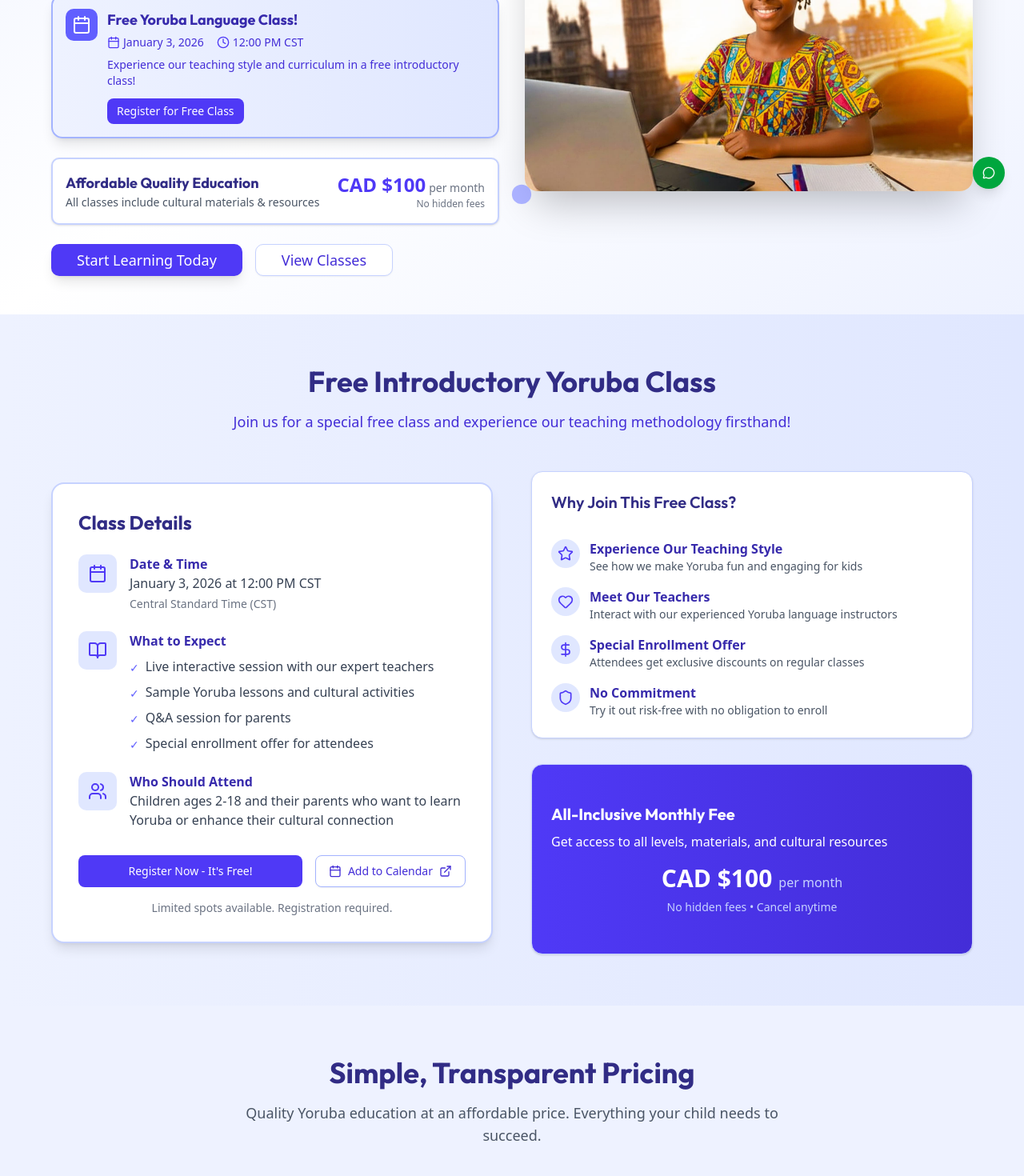
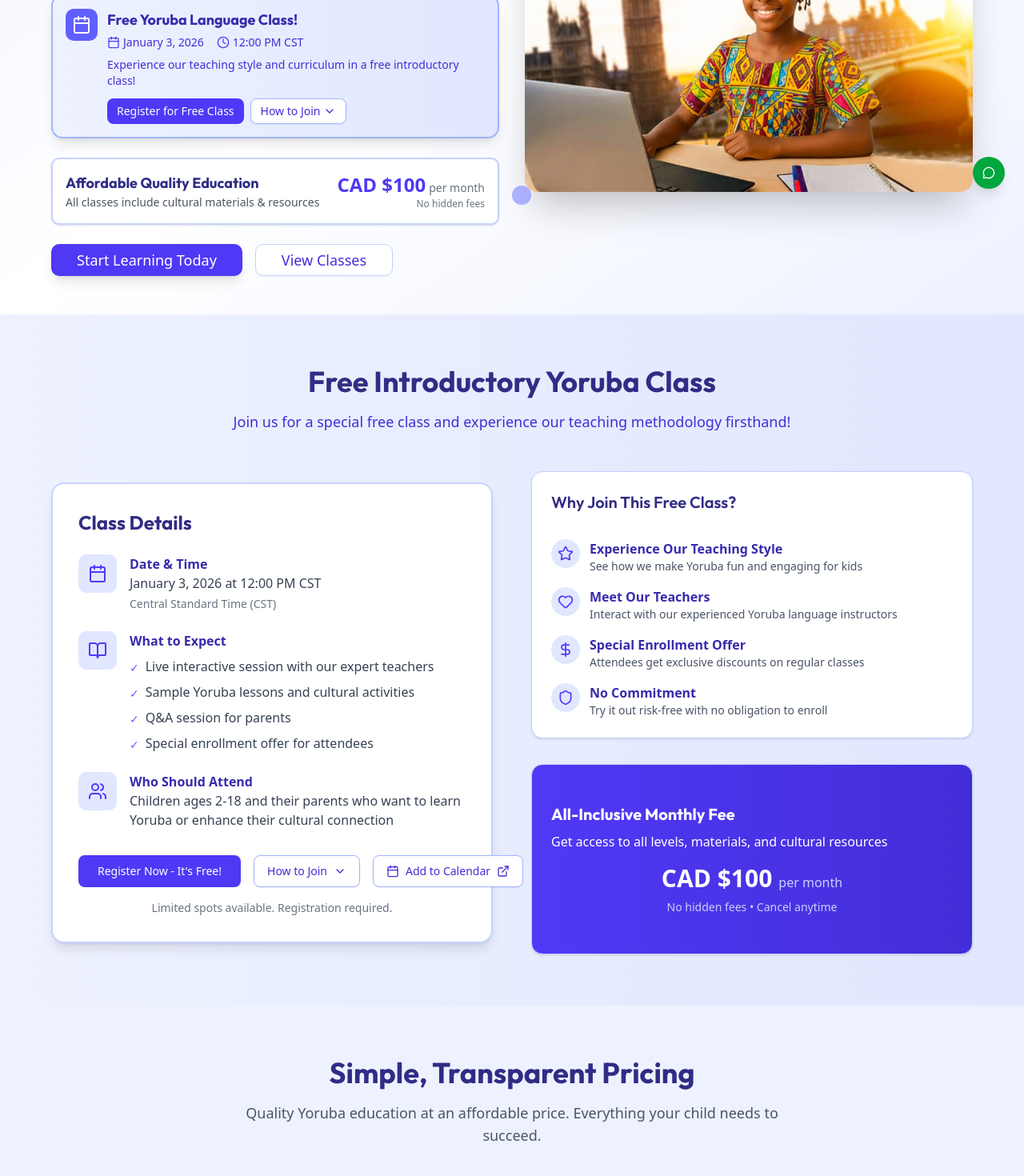
Before and after one commit to Lamidev/Roote-Ancestral-Learning-Hub, a React (Vite) app in the folder Client/: page / in a window 1280 px wide. Shown: the part 540-2010 px from the top of the page at 80% size. Built offline with nearby package versions, Linux system fonts and the light colour scheme.

Commit message:
made changes again

```diff
--- /dev/null
+++ b/Client/src/components/layoutView/OnboardingSteps.jsx
@@ -0,0 +1,157 @@
+import React from 'react';
+import { motion } from 'framer-motion';
+import { Card, CardContent } from '@/components/ui/card';
+import { ClipboardCheck, FileText, Mail, Smartphone, Key, Users } from 'lucide-react';
+
+const OnboardingSteps = () => {
+  const steps = [
+    {
+      number: 1,
+      icon: ClipboardCheck,
+      title: "Register & Take Assessment",
+      description: "Fill the admission form and complete our 8-question placement test",
+      details: ["Provide name and email", "Complete placement assessment", "Get instant level determination"]
+    },
+    {
+      number: 2,
+      icon: FileText,
+      title: "Receive Your Score & Level",
+      description: "Get placed in Beginner, Middle, or Advanced based on your assessment score",
+      details: ["Personalized level assignment", "Based on 8-question assessment", "Tailored learning path"]
+    },
+    {
+      number: 3,
+      icon: Mail,
+      title: "Check Your Email",
+      description: "Receive welcome email with assessment score and access codes",
+      details: ["Assessment results", "Institute code", "Course ID"]
+    },
+    {
+      number: 4,
+      icon: Smartphone,
+      title: "Download Learning Hub App",
+      description: "Get the Roote Ancestral learning hub app on your device",
+      details: ["Available on all devices", "Same email registration", "Easy setup process"]
+    },
+    {
+      number: 5,
+      icon: Key,
+      title: "Enter Access Codes",
+      description: "Use the Institute code and Course ID from your email",
+      details: ["Enter Institute code", "Enter Course ID", "Use same email address"]
+    },
+    {
+      number: 6,
+      icon: Users,
+      title: "Access Your Class",
+      description: "Start learning Yoruba for only CAD $100/month",
+      details: ["Join your assigned level", "All materials included", "Begin cultural journey"]
+    }
+  ];
+
+  return (
+    <section id="onboarding-steps" className="py-12 sm:py-16 px-4 bg-white">
+      <div className="container mx-auto max-w-6xl">
+        <motion.div
+          initial={{ opacity: 0, y: 20 }}
+          whileInView={{ opacity: 1, y: 0 }}
+          transition={{ duration: 0.6 }}
+          viewport={{ once: true }}
+          className="text-center mb-8 sm:mb-12"
+        >
+          <h2 className="text-2xl sm:text-3xl md:text-4xl font-bold text-indigo-900 mb-4 font-outfit">
+            Simple Onboarding Process
+          </h2>
+          <p className="text-base sm:text-lg text-gray-600 max-w-3xl mx-auto px-4">
+            Get started with Roote Ancestral in just 6 easy steps
+          </p>
+        </motion.div>
+
+        <div className="grid md:grid-cols-2 lg:grid-cols-3 gap-6 mb-8">
+          {steps.map((step, index) => (
+            <motion.div
+              key={step.number}
+              initial={{ opacity: 0, y: 20 }}
+              whileInView={{ opacity: 1, y: 0 }}
+              transition={{ duration: 0.5, delay: index * 0.1 }}
+              viewport={{ once: true }}
+            >
+              <Card className="h-full border-indigo-100 hover:border-indigo-300 transition-all duration-300 hover:shadow-lg">
+                <CardContent className="p-6 h-full flex flex-col">
+                  <div className="flex items-start gap-4">
+                    <div className="flex-shrink-0">
+                      <div className="w-12 h-12 rounded-full bg-linear-to-r from-indigo-500 to-indigo-600 flex items-center justify-center">
+                        <step.icon className="w-6 h-6 text-white" />
+                      </div>
+                      <div className="mt-2 text-center">
+                        <span className="text-xs font-semibold text-indigo-600 bg-indigo-50 px-2 py-1 rounded-full">
+                          Step {step.number}
+                        </span>
+                      </div>
+                    </div>
+                    <div className="flex-1">
+                      <h3 className="text-lg font-bold text-indigo-900 mb-2 font-outfit">
+                        {step.title}
+                      </h3>
+                      <p className="text-gray-700 mb-3 text-sm">
+                        {step.description}
+                      </p>
+                      <ul className="space-y-1">
+                        {step.details.map((detail, i) => (
+                          <li key={i} className="flex items-center gap-2 text-xs text-gray-600">
+                            <span className="text-indigo-500 text-xs">✓</span>
+                            {detail}
+                          </li>
+                        ))}
+                      </ul>
+                    </div>
+                  </div>
+                </CardContent>
+              </Card>
+            </motion.div>
+          ))}
+        </div>
+
+        <motion.div
+          initial={{ opacity: 0, y: 20 }}
+          whileInView={{ opacity: 1, y: 0 }}
+          transition={{ duration: 0.6, delay: 0.6 }}
+          viewport={{ once: true }}
+          className="text-center"
+        >
+          <div className="bg-linear-to-r from-indigo-50 to-indigo-100 rounded-2xl p-6 sm:p-8 max-w-3xl mx-auto border-2 border-indigo-200">
+            <h3 className="text-xl sm:text-2xl font-bold text-indigo-900 mb-4 font-outfit">
+              Ready to Begin Your Yoruba Journey?
+            </h3>
+            <p className="text-gray-700 mb-6 max-w-2xl mx-auto">
+              Start with our free class on January 3, 2026 or enroll directly to begin learning immediately
+            </p>
+            <div className="flex flex-col sm:flex-row gap-4 justify-center">
+              <motion.a
+                href="/admission"
+                whileHover={{ scale: 1.05 }}
+                whileTap={{ scale: 0.95 }}
+                className="bg-indigo-600 hover:bg-indigo-700 text-white px-6 py-3 rounded-lg font-semibold transition-all duration-300 text-center"
+              >
+                Register for Free Class
+              </motion.a>
+              <motion.a
+                href="/admission"
+                whileHover={{ scale: 1.05 }}
+                whileTap={{ scale: 0.95 }}
+                className="border-2 border-indigo-300 text-indigo-700 hover:bg-indigo-50 px-6 py-3 rounded-lg font-semibold transition-all duration-300 text-center"
+              >
+                Start Learning Today
+              </motion.a>
+            </div>
+            <p className="text-sm text-gray-500 mt-4">
+              Complete onboarding for only <span className="font-bold text-indigo-600">CAD $100/month</span>
+            </p>
+          </div>
+        </motion.div>
+      </div>
+    </section>
+  );
+};
+
+export default OnboardingSteps;
--- a/Client/src/pages/Home.jsx
+++ b/Client/src/pages/Home.jsx
@@ -516,9 +516,10 @@ import { Link } from 'react-router-dom';
 import { motion } from 'framer-motion';
 import { Button } from '@/components/ui/button';
 import { Card, CardContent, CardDescription, CardHeader, CardTitle } from '@/components/ui/card';
-import { Users, BookOpen, Star, Heart, DollarSign, Shield, Clock, Calendar, Clock as ClockIcon, ExternalLink } from 'lucide-react';
+import { Users, BookOpen, Star, Heart, DollarSign, Shield, Clock, Calendar, Clock as ClockIcon, ExternalLink, ChevronDown } from 'lucide-react';
 import heroImg from '@/assets/heroImg.jpg';
 import StudentReviewsCarousel from '@/components/layoutView/ReviewCarousel';
+import OnboardingSteps from '@/components/layoutView/OnboardingSteps';
 
 const Home = () => {
   const containerVariants = {
@@ -596,6 +597,13 @@ const Home = () => {
     "Cultural traditions and etiquette"
   ];
 
+  const scrollToOnboarding = () => {
+    const element = document.getElementById('onboarding-steps');
+    if (element) {
+      element.scrollIntoView({ behavior: 'smooth' });
+    }
+  };
+
   return (
     <div>
       <section className="bg-linear-to-br from-indigo-50 via-white to-indigo-50 py-8 sm:py-12 px-4 overflow-hidden">
@@ -661,9 +669,22 @@ const Home = () => {
                         </div>
                       </div>
                       <p className="text-indigo-700 text-sm mb-3">{freeClassInfo.description}</p>
-                      <Button asChild size="sm" className="bg-indigo-600 hover:bg-indigo-700 text-white">
-                        <Link to={freeClassInfo.registrationLink}>Register for Free Class</Link>
-                      </Button>
+                      <div className="flex flex-col sm:flex-row gap-2">
+                        <Button asChild size="sm" className="bg-indigo-600 hover:bg-indigo-700 text-white">
+                          <Link to={freeClassInfo.registrationLink}>Register for Free Class</Link>
+                        </Button>
+                        <Button
+                          size="sm"
+                          variant="outline"
+                          className="border-indigo-300 text-indigo-700 hover:bg-indigo-50"
+                          onClick={scrollToOnboarding}
+                        >
+                          <span className="flex items-center gap-1">
+                            How to Join
+                            <ChevronDown className="w-4 h-4" />
+                          </span>
+                        </Button>
+                      </div>
                     </div>
                   </div>
                 </div>
@@ -835,6 +856,18 @@ const Home = () => {
                     <Link to={freeClassInfo.registrationLink}>
                       Register Now - It's Free!
                     </Link>
+                  </Button>
+                  <Button
+                    asChild
+                    variant="outline"
+                    size="lg"
+                    className="border-indigo-300 text-indigo-700 hover:bg-indigo-50"
+                    onClick={scrollToOnboarding}
+                  >
+                    <div className="flex items-center justify-center gap-2 cursor-pointer">
+                      <span>How to Join</span>
+                      <ChevronDown className="w-4 h-4" />
+                    </div>
                   </Button>
                   <Button asChild variant="outline" size="lg" className="border-indigo-300 text-indigo-700 hover:bg-indigo-50">
                     <a href={freeClassInfo.googleCalendarLink} target="_blank" rel="noopener noreferrer" className="flex items-center justify-center gap-2">
@@ -1207,7 +1240,8 @@ const Home = () => {
         </div>
       </section>
 
-      {/* Student Reviews Carousel Section */}
+      <OnboardingSteps />
+
       <StudentReviewsCarousel />
 
       <section className="bg-linear-to-r from-indigo-600 to-indigo-700 text-white py-12 sm:py-16 px-4">
```
